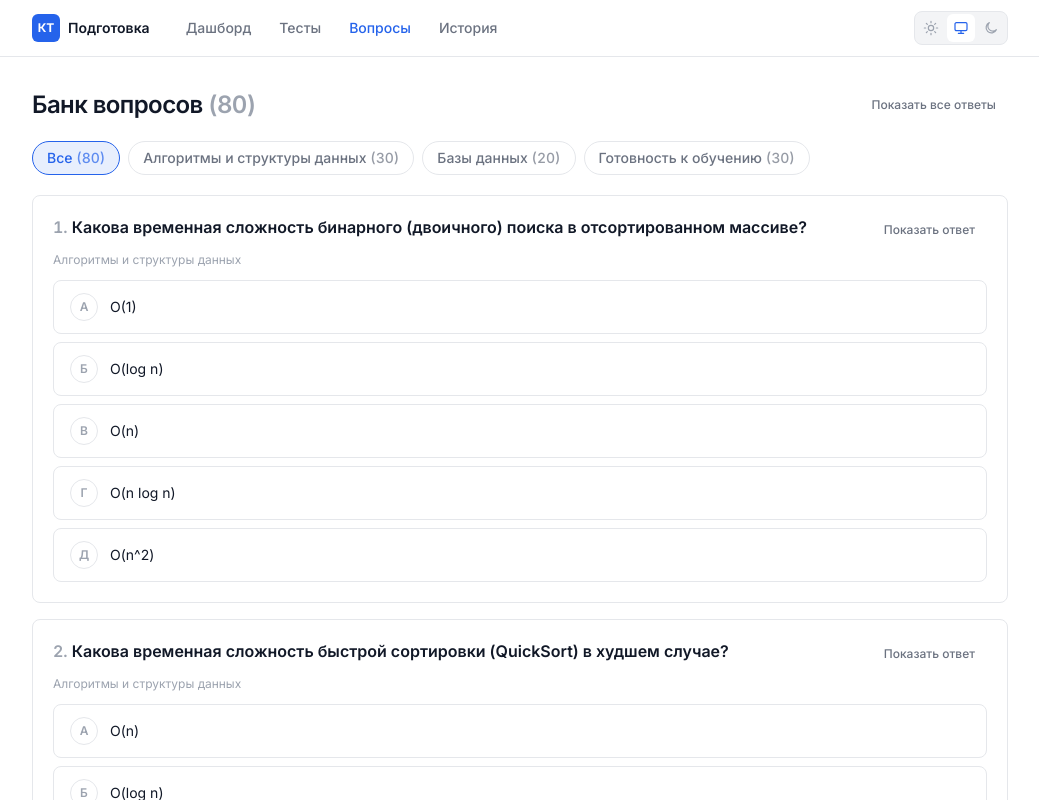
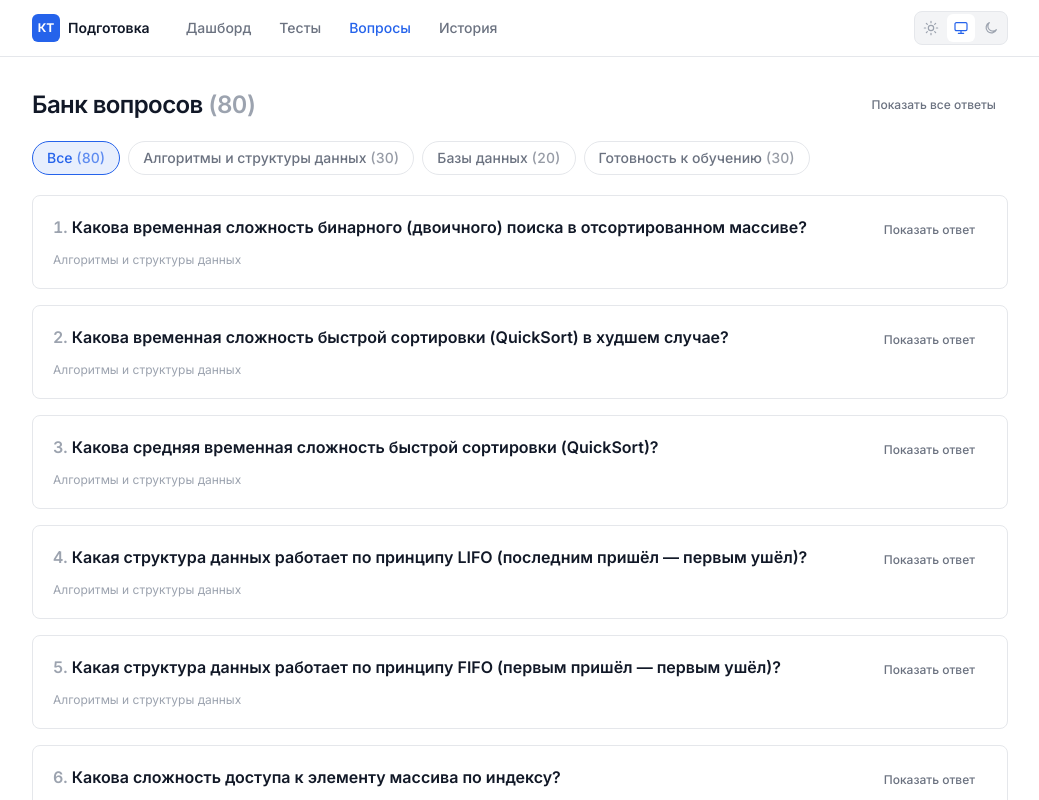
Before and after one commit to alikzilla/kt-exam-preparation, a React (Vite) app: page /questions in a window 1280 px wide. Shown: the top 800 px of the page, without its empty margins (120-1159 px from the left). Built offline with nearby package versions, Linux system fonts and the light colour scheme.

Commit message:
feat: show only the correct answer on reveal in questions bank
Drop the full options list from question cards; a card is just the
question text until revealed, then shows the correct answer(s) and
explanation.

Co-Authored-By: Claude Fable 5 <noreply@anthropic.com>

```diff
--- a/src/pages/QuestionsPage.tsx
+++ b/src/pages/QuestionsPage.tsx
@@ -6,7 +6,7 @@ import {
   getSubjectName,
   getSubjects,
 } from "../data";
-import OptionCard, { OPTION_LETTERS } from "../components/OptionCard";
+import { CheckIcon } from "../components/icons";
 
 /** Значение фильтра «Все» — не совпадает ни с одним subjectId. */
 const ALL = "all";
@@ -90,7 +90,6 @@ export default function QuestionsPage() {
       <div className="space-y-4">
         {questions.map((q, i) => {
           const isRevealed = revealed.has(q.id);
-          const multiCorrect = q.correctOptionIds.length > 1;
           const correctSet = new Set(q.correctOptionIds);
           return (
             <div key={q.id} className="surface p-5">
@@ -111,28 +110,27 @@ export default function QuestionsPage() {
                 {getSubjectName(q.subjectId)}
               </div>
 
-              <div className="mt-3 space-y-2">
-                {q.options.map((opt, idx) => (
-                  <OptionCard
-                    key={opt.id}
-                    option={opt}
-                    letter={OPTION_LETTERS[idx]}
-                    selected={false}
-                    multiCorrect={multiCorrect}
-                    disabled
-                    variant={
-                      isRevealed && correctSet.has(opt.id)
-                        ? "correct"
-                        : "default"
-                    }
-                  />
-                ))}
-              </div>
-
-              {isRevealed && q.explanation && (
-                <p className="mt-3 rounded-lg border-l-2 border-accent bg-surface-2 p-3 text-sm leading-relaxed text-ink-soft">
-                  {q.explanation}
-                </p>
+              {isRevealed && (
+                <div className="mt-3 space-y-2">
+                  {q.options
+                    .filter((opt) => correctSet.has(opt.id))
+                    .map((opt) => (
+                      <div
+                        key={opt.id}
+                        className="flex items-center gap-3 rounded-lg border border-success/50 bg-success/5 px-4 py-3 text-sm text-ink"
+                      >
+                        <span className="flex h-7 w-7 shrink-0 items-center justify-center rounded-full bg-success text-white">
+                          <CheckIcon className="h-4 w-4" strokeWidth={2.6} />
+                        </span>
+                        <span className="flex-1 leading-snug">{opt.text}</span>
+                      </div>
+                    ))}
+                  {q.explanation && (
+                    <p className="rounded-lg border-l-2 border-accent bg-surface-2 p-3 text-sm leading-relaxed text-ink-soft">
+                      {q.explanation}
+                    </p>
+                  )}
+                </div>
               )}
             </div>
           );
```
